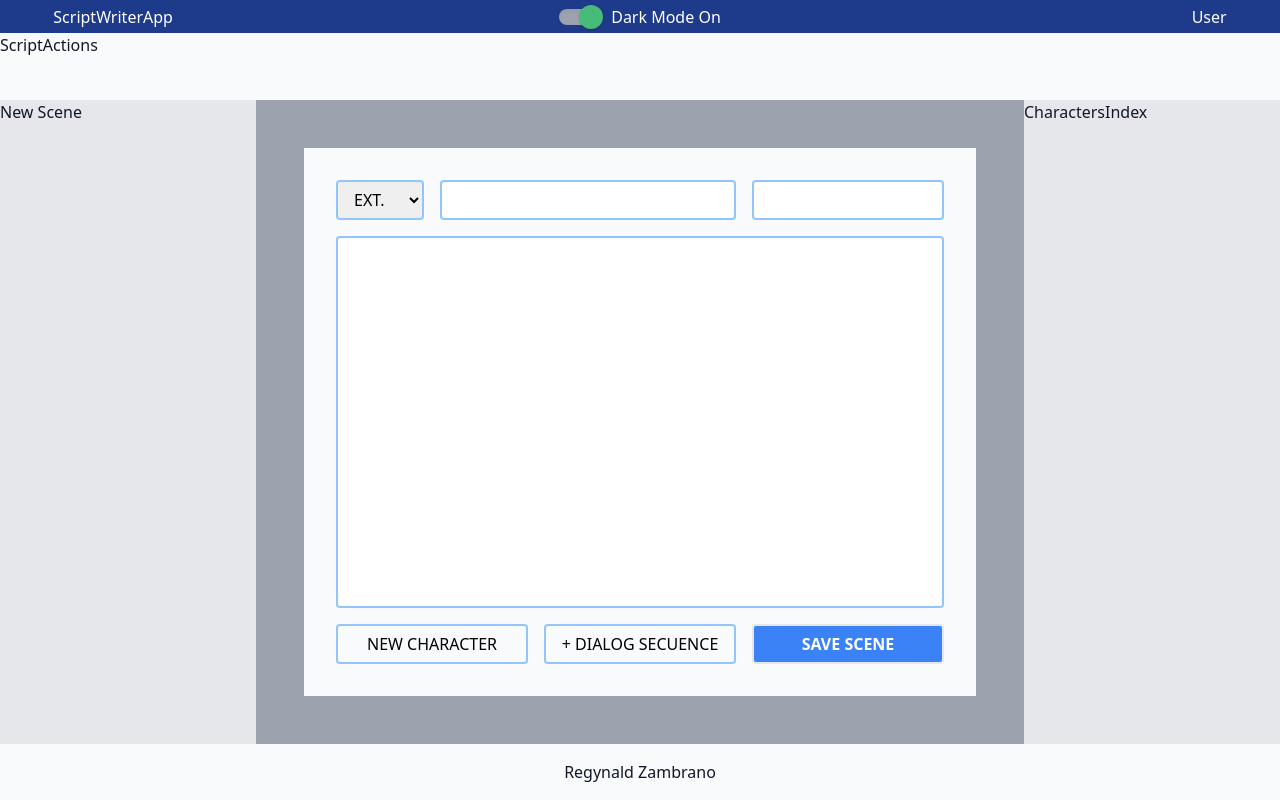
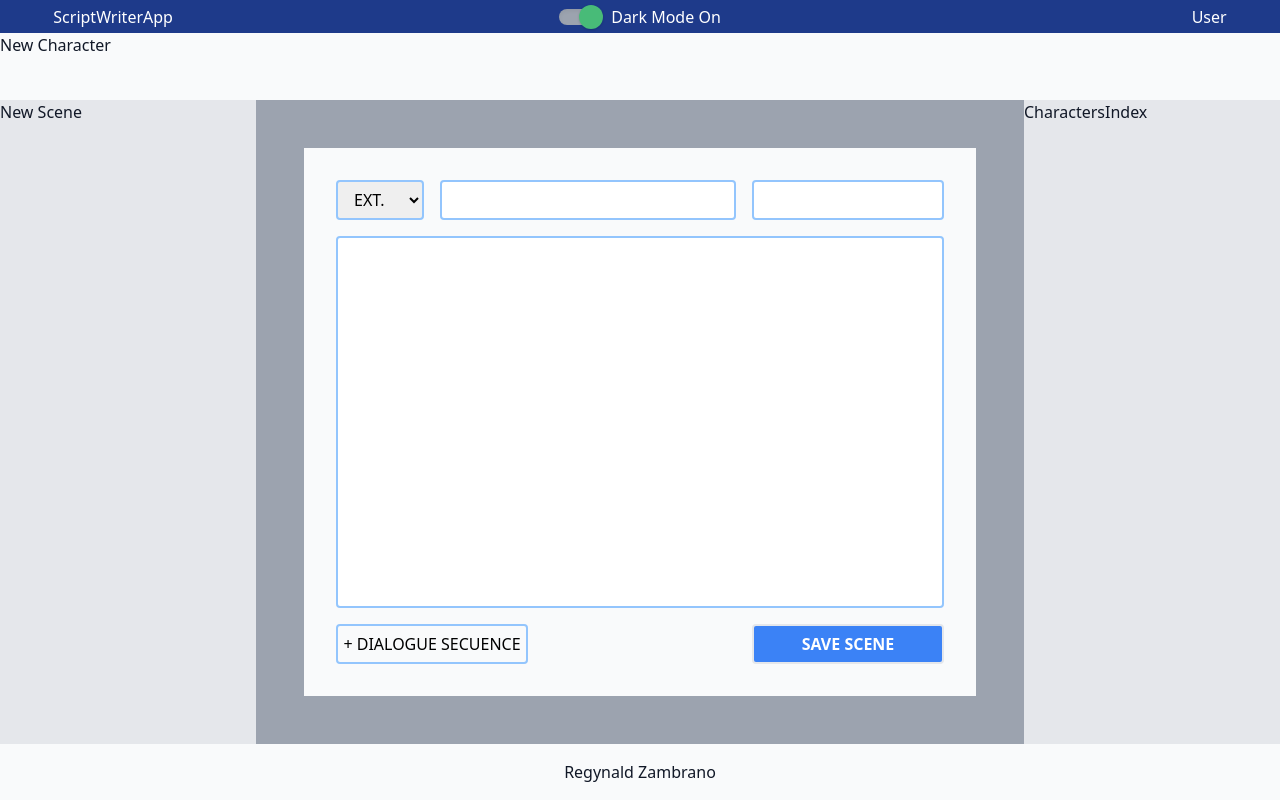
Before and after one commit to zreyleo/script-writer-app, a React (Create React App) app: page / in a window 1280 px wide. Built offline with nearby package versions, Linux system fonts and the light colour scheme.

Commit message:
NewCharacterForm is setted by a button in ScriptActions component

```diff
--- a/src/components/ApplicationContainer.js
+++ b/src/components/ApplicationContainer.js
@@ -4,11 +4,11 @@ import TextEditor from './TextEditor';
 
 const ApplicationContainer = () => {
     return (
-        <>
+        <div className="flex-grow grid grid-cols-5">
             <ScenesIndex />
             <TextEditor />
             <CharactersIndex />
-        </>
+        </div>
     );
 };
 
--- a/src/components/Header.js
+++ b/src/components/Header.js
@@ -1,6 +1,5 @@
+import HeaderTitle from './HeaderTitle';
 import ScriptActions from './ScriptActions';
-import HeaderTitle from './HeaderTitle';
-
 import { THEME } from '../styles';
 
 const Header = () => {
--- a/src/components/ScreenplayWritingApp.js
+++ b/src/components/ScreenplayWritingApp.js
@@ -1,25 +1,21 @@
 import { useContext } from 'react';
 
-import GlobalStateContext from '../GlobalState/context'
+import GlobalStateContext from '../GlobalState/context';
 
 import Header from './Header';
 import Footer from './Footer';
 import ApplicationContainer from './ApplicationContainer';
 
 const ScreenplayWritingApp = () => {
-    const { turnOnDarkMode } = useContext(GlobalStateContext)
-
-    console.log(turnOnDarkMode)
+    const { turnOnDarkMode } = useContext(GlobalStateContext);
 
     return (
         <div className={`h-screen flex flex-col ${turnOnDarkMode && 'dark'}`}>
             <Header />
-            <div className="flex-grow grid grid-cols-5">
-                <ApplicationContainer />
-            </div>
+            <ApplicationContainer />
             <Footer />
         </div>
     );
-}
+};
 
 export default ScreenplayWritingApp;
--- a/src/components/ScriptActions.js
+++ /dev/null
@@ -1,11 +0,0 @@
-import { useContext } from 'react';
-
-import GlobalStateContext from '../GlobalState/context';
-
-const ScriptActions = () => {
-    const { theme } = useContext(GlobalStateContext);
-
-    return <div className={`${theme}`}>ScriptActions</div>;
-};
-
-export default ScriptActions;
--- /dev/null
+++ b/src/components/ScriptActions/NewCharacterButton.js
@@ -0,0 +1,14 @@
+import { useContext } from 'react';
+
+import ScriptContext from '../../GlobalState/context';
+
+const NewCharacterButton = () => {
+    const { setForm } = useContext(ScriptContext);
+
+    const setNewCharacterForm = () => {
+        setForm('NEW_CHARACTER');
+    };
+    return <button onClick={setNewCharacterForm}>New Character</button>;
+};
+
+export default NewCharacterButton;
--- /dev/null
+++ b/src/components/ScriptActions/index.js
@@ -0,0 +1,16 @@
+import { useContext } from 'react';
+
+import GlobalStateContext from '../../GlobalState/context';
+import NewCharacterButton from './NewCharacterButton';
+
+const ScriptActions = () => {
+    // const {  } = useContext(GlobalStateContext);
+
+    return (
+        <div className={``}>
+            <NewCharacterButton />
+        </div>
+    );
+};
+
+export default ScriptActions;
--- a/src/components/TextEditor/NewSceneForm.js
+++ b/src/components/TextEditor/NewSceneForm.js
@@ -34,10 +34,6 @@ const NewSceneForm = () => {
         event.preventDefault();
     };
 
-    const setNewCharacterForm = () => {
-        setForm('NEW_CHARACTER');
-    };
-
     return (
         <form
             className="TextEditor-form h-full grid grid-cols-6 gap-4"
@@ -45,14 +41,8 @@ const NewSceneForm = () => {
         >
             <SlugLine setSlugLine={setSlugLine} />
             <SceneAction />
-            <button
-                className={`${BUTTON_NEW_CHARACTER_DIALOG}`}
-                onClick={setNewCharacterForm}
-            >
-                NEW CHARACTER
-            </button>
             <button className={`${BUTTON_NEW_CHARACTER_DIALOG}`}>
-                + DIALOG SECUENCE
+                + DIALOGUE SECUENCE
             </button>
             <input
                 type="submit"
--- a/src/components/TextEditor/index.js
+++ b/src/components/TextEditor/index.js
@@ -15,6 +15,8 @@ const TextEditor = () => {
             <div className="bg-gray-50 dark:bg-gray-900 h-full p-8">
                 {form === 'NEW_CHARACTER' ? (
                     <NewCharacterForm />
+                ) : form === 'NEW_DIALOGUES' ? (
+                    <NewSceneForm />
                 ) : (
                     <NewSceneForm />
                 )}
```
